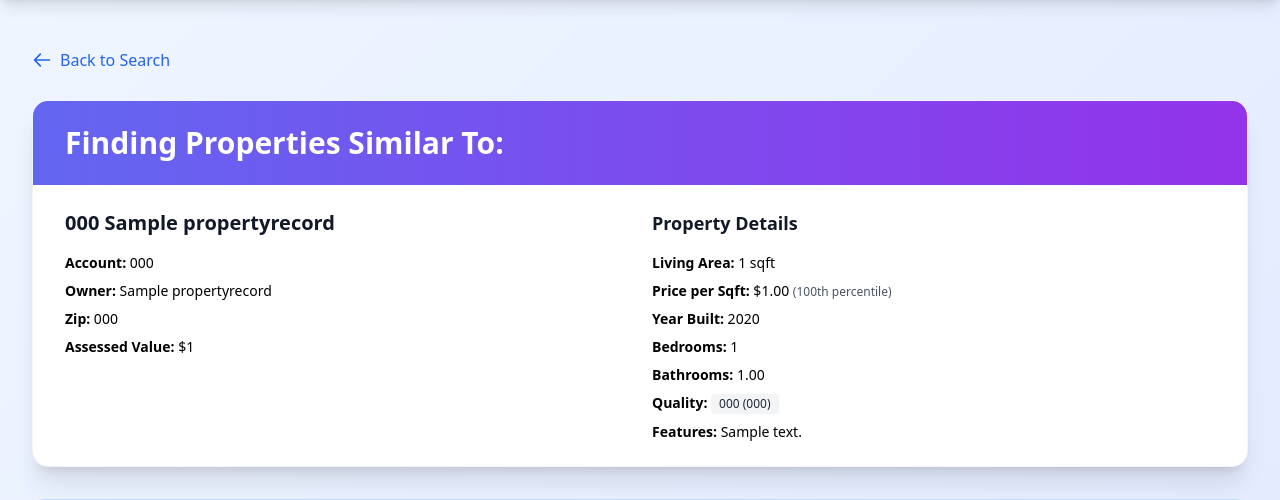
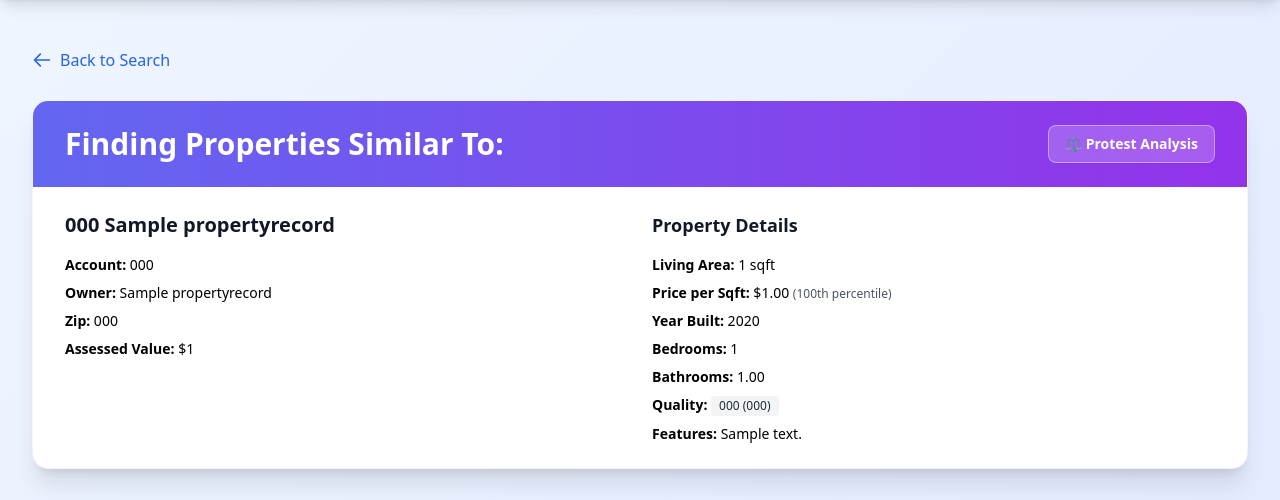
Before and after one commit to PorkChopExpress86/TaxProtest-Django, a Django app: page /similar/000/ in a window 1280 px wide. Shown: the part 66-566 px from the top of the page. Run offline with Django 5.2, Linux system fonts and the light colour scheme; tables that the repository leaves empty hold one stand-in row (values such as "Sample post"); parts of the project's set-up code (start-up, migrations or seed data) failed here and were passed over; some libraries are stand-ins or nearby versions.

Commit message:
feat: add Protest Analysis button to similar properties header
Links from the similar properties page to the new protest analysis
page for the same property, making the equity protest workflow
discoverable from the primary comparison view.

Co-Authored-By: Claude Sonnet 4.6 <noreply@anthropic.com>

```diff
--- a/templates/similar_properties.html
+++ b/templates/similar_properties.html
@@ -37,8 +37,14 @@
 
         <!-- Target Property Card -->
         <div class="bg-white rounded-2xl shadow-xl border border-gray-100 overflow-hidden mb-8">
-            <div class="bg-gradient-to-r from-indigo-500 to-purple-600 px-8 py-6">
+            <div class="bg-gradient-to-r from-indigo-500 to-purple-600 px-8 py-6 flex items-center justify-between">
                 <h1 class="text-2xl lg:text-3xl font-bold text-white">Finding Properties Similar To:</h1>
+                {% if target_property %}
+                <a href="{% url 'protest_analysis' target_property.account_number %}"
+                   class="inline-flex items-center px-4 py-2 bg-white bg-opacity-20 hover:bg-opacity-30 border border-white border-opacity-40 rounded-lg text-sm font-semibold text-white shadow-sm no-print">
+                  &#9878; Protest Analysis
+                </a>
+                {% endif %}
             </div>
 
             <div class="px-8 py-6">
```
